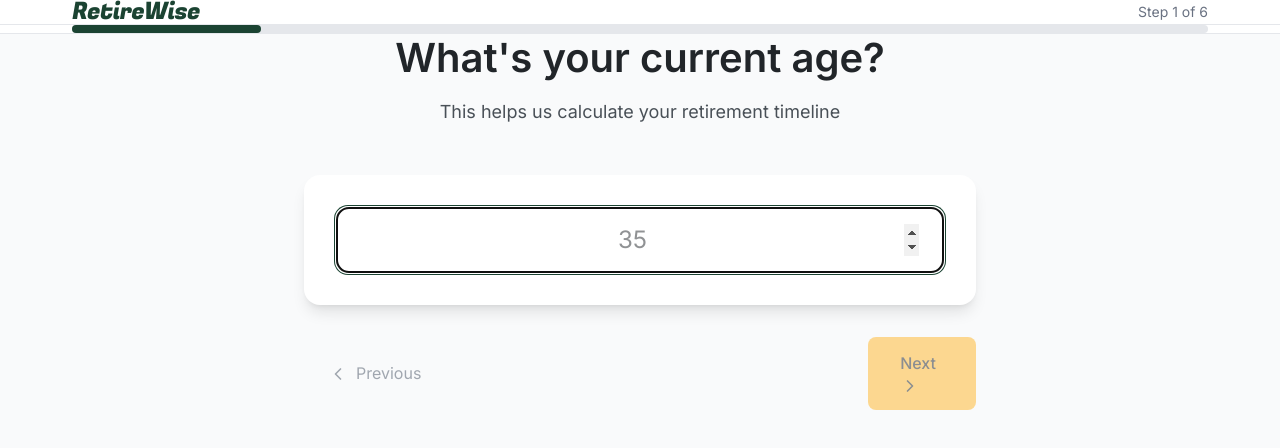
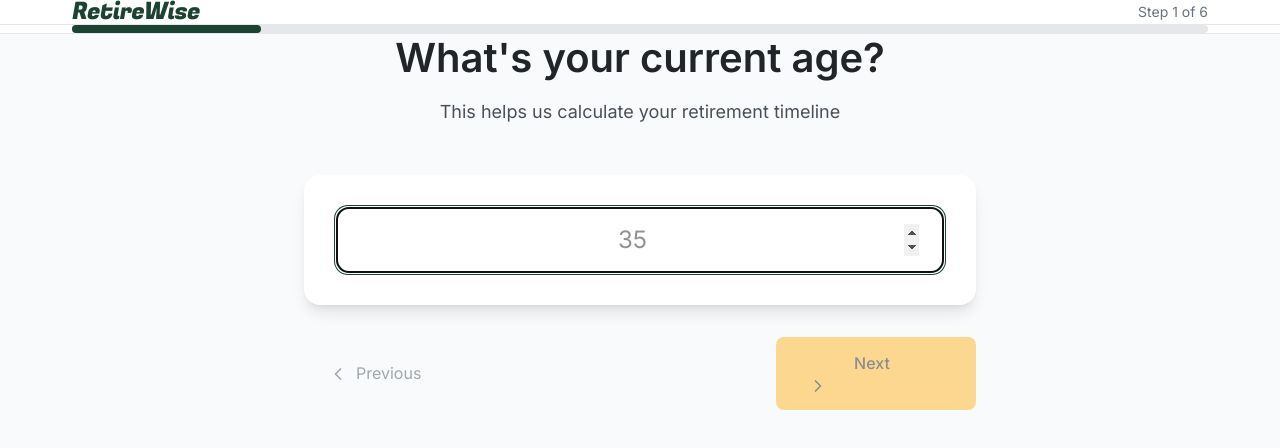
Before and after one commit to iyervish/retirement-app, a Next.js app: page /get-started in a window 1280 px wide. Shown: the top 448 px of the page. Built offline with nearby package versions, Linux system fonts and the light colour scheme.

Commit message:
Update padding and button styles in Get Started page for improved layout and user experience

```diff
--- a/src/app/get-started/page.tsx
+++ b/src/app/get-started/page.tsx
@@ -119,7 +119,7 @@ export default function GetStarted() {
     <div className="min-h-screen bg-gray-50">
       {/* Header */}
       <nav className="bg-white border-b border-gray-200">
-        <div className="container mx-auto px-6 py-4">
+        <div className="container mx-auto px-6 py-8">
           <div className="flex items-center justify-between">
             <span className="logo-text text-2xl">RetireWise</span>
             <div className="text-sm text-gray-500">
@@ -210,7 +210,7 @@ export default function GetStarted() {
             <button
               onClick={handleNext}
               disabled={!isAnswered}
-              className="flex items-center space-x-2 btn-primary px-8 py-3 disabled:opacity-50 disabled:cursor-not-allowed"
+              className="flex items-center justify-center space-x-2 btn-primary px-16 py-4 disabled:opacity-50 disabled:cursor-not-allowed min-w-[200px]"
             >
               <span>{currentStep === questions.length - 1 ? 'Continue to Sign Up' : 'Next'}</span>
               <ChevronRight size={20} />
```
